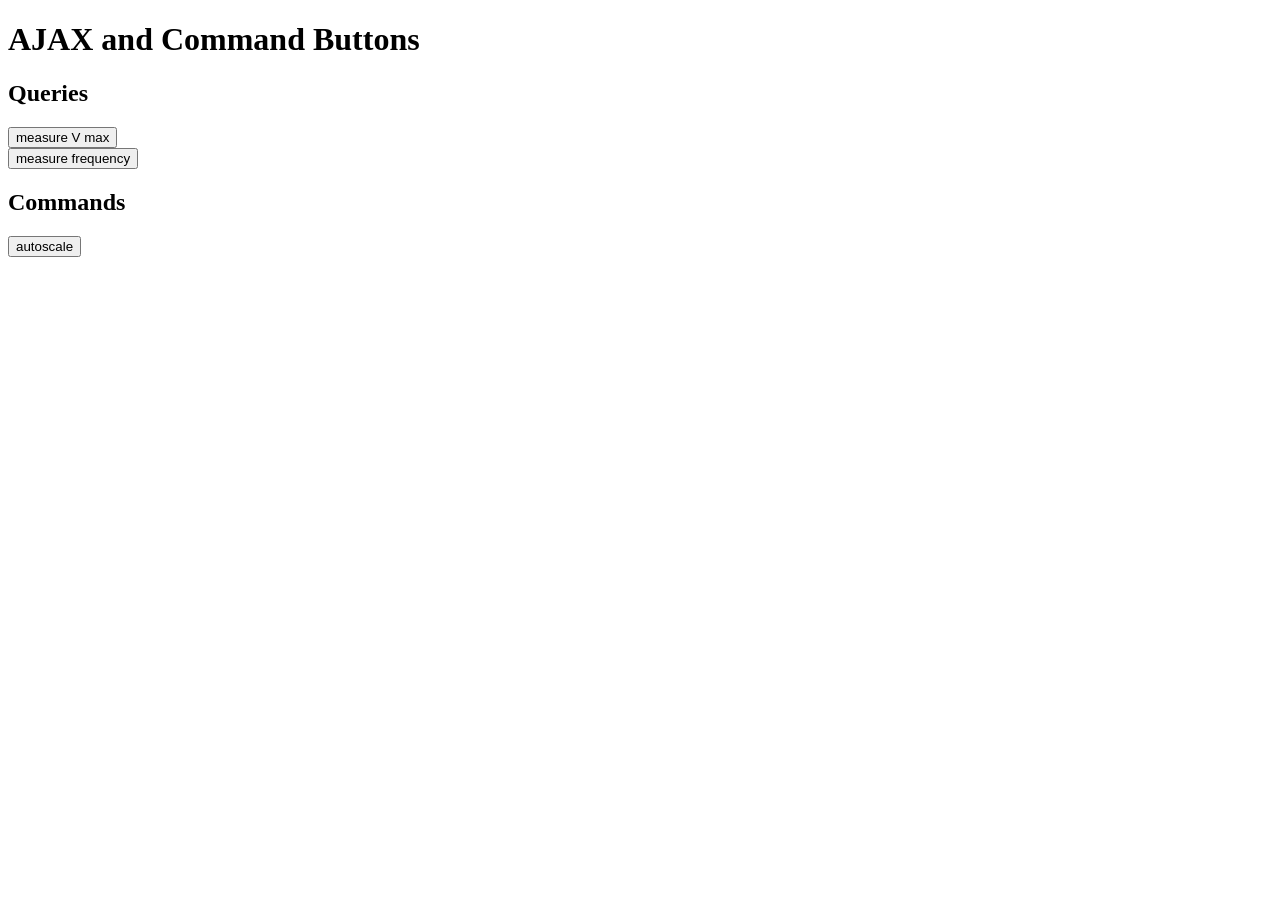
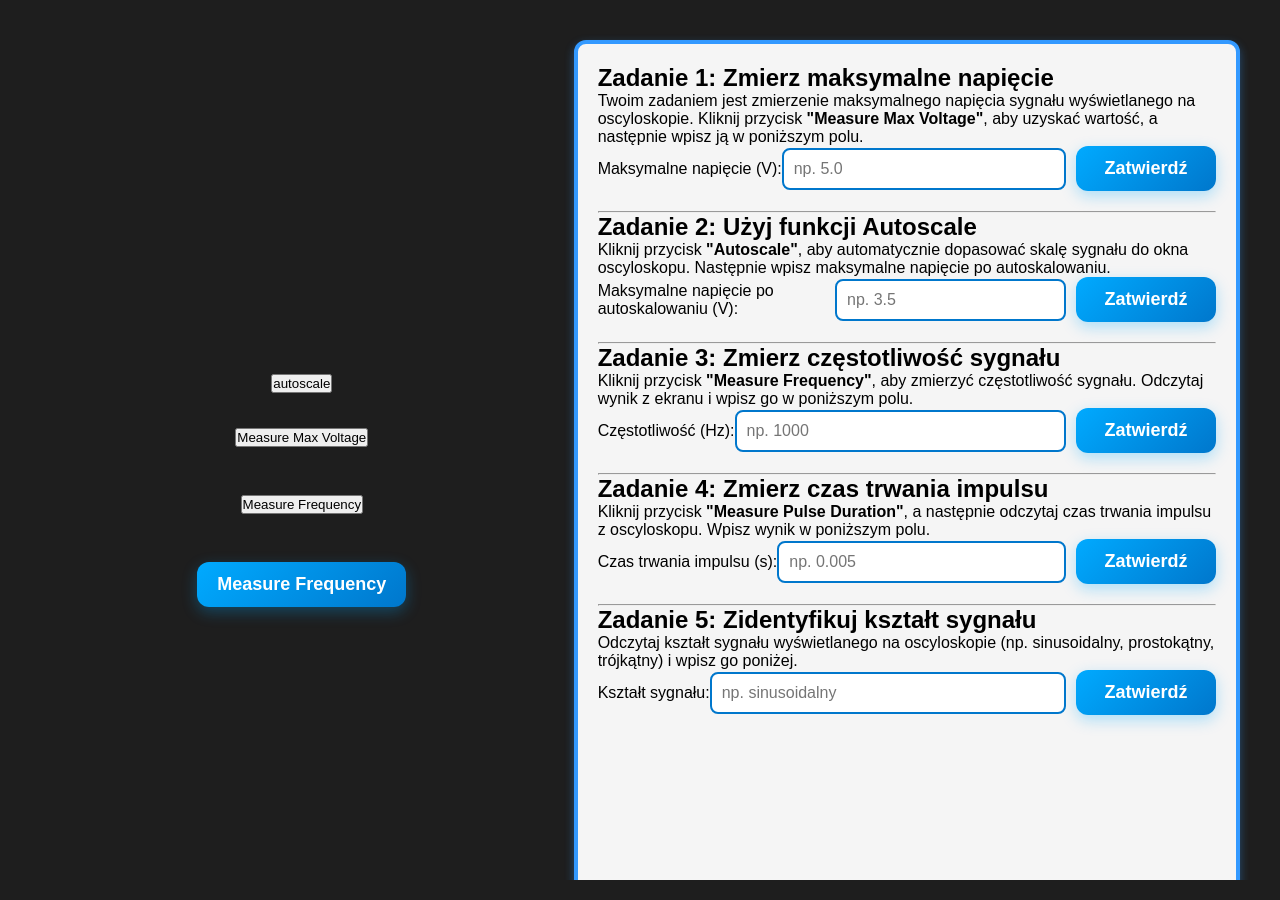
Before and after one commit to CatAwayFromFire/projektOscyloskop2, a Django app: page / in a window 1280 px wide. Run offline with Django 5.2, Linux system fonts and the light colour scheme.

Commit message:
now lvl1 is working

```diff
--- a/connection/commands.py
+++ b/connection/commands.py
@@ -1,3 +1,3 @@
 commands = {"autoscale":"aut",}
 queries = {"measure V max":"meas:vmax? chan1",
-           "measure frequency":"meas:per? chan1"}
+           "measure frequency":"meas:freq? chan1"}
--- a/templates/website/index.html
+++ b/templates/website/index.html
@@ -1,101 +1,106 @@
+{% load static %}
 <!DOCTYPE html>
 <html lang="en">
 <head>
     <meta charset="UTF-8">
     <meta name="viewport" content="width=device-width, initial-scale=1.0">
     <title>AJAX and Command Buttons</title>
-    <script>
-        document.addEventListener('DOMContentLoaded', function () {
-            // AJAX handling for query buttons
-            document.querySelectorAll('.ajax-button').forEach(button => {
-                button.addEventListener('click', function (e) {
-                    e.preventDefault();
-
-                    const query = this.getAttribute('data-query');
-                    const type = this.getAttribute('data-type');
-
-                    fetch('/button/', {
-                        method: 'POST',
-                        headers: {
-                            'Content-Type': 'application/x-www-form-urlencoded',
-                            'X-CSRFToken': '{{ csrf_token }}' // Include CSRF token
-                        },
-                        body: new URLSearchParams({
-                            query: query,
-                            type: type
-                        })
-                    })
-                    .then(response => response.json())
-                    .then(data => {
-                        // After query button is clicked, update button text with the response
-                        this.innerText = `${this.innerText}: ${data.data || 'Success'}`;
-                    })
-                    .catch(error => {
-                        console.error('Error:', error);
-                        this.innerText = 'Error occurred!';
-                    });
-                });
-            });
-
-            // Handle command buttons without page refresh
-            document.querySelectorAll('.command-button').forEach(form => {
-                form.addEventListener('submit', function (e) {
-                    e.preventDefault();
-
-                    const query = this.querySelector('input[name="query"]').value;
-                    const button = this.querySelector('button');
-                    const resultSpan = this.querySelector('.response');
-
-                    fetch('/button/', {
-                        method: 'POST',
-                        headers: {
-                            'Content-Type': 'application/x-www-form-urlencoded',
-                            'X-CSRFToken': '{{ csrf_token }}' // Include CSRF token
-                        },
-                        body: new URLSearchParams({
-                            query: query,
-                            type: 'command'
-                        })
-                    })
-                    .then(response => response.json())
-                    .then(data => {
-                        // After command button is clicked, update button text and show response
-                        button.innerText = `${button.innerText}: Completed`;
-                        resultSpan.innerText = `Command Result: ${data.data || 'Success'}`;
-                    })
-                    .catch(error => {
-                        console.error('Error:', error);
-                        resultSpan.innerText = 'Error occurred!';
-                    });
-                });
-            });
-        });
-    </script>
+    <link rel="stylesheet" href="{% static 'css/styles.css' %}">
+    <script src="{% static 'script.js' %}"></script>
 </head>
 <body>
-    <h1>AJAX and Command Buttons</h1>
+<div class="parent">
+    <!-- Lewa część z przyciskami -->
+    <div class="div1">
+        <form class="command-button" method="POST" action="/button/">
+            {% csrf_token %}
+            <input type="hidden" name="type" value="command">
+            <input type="hidden" name="query" value="aut">
+            <button type="submit">autoscale</button>
+        </form>
 
-    <!-- Query Buttons (AJAX) -->
-    <h2>Queries</h2>
-    {% for label, query in queries.items %}
         <button
             class="ajax-button"
-            data-query="{{ query }}"
+            data-query="meas:vmax? chan1"
             data-type="query">
-            {{ label }}
+            Measure Max Voltage
         </button>
         <br>
-    {% endfor %}
 
-    <!-- Command Buttons (Non-AJAX, but prevent page refresh) -->
-    <h2>Commands</h2>
-    {% for label, command in commands.items %}
-        <form class="command-button" method="POST" action="button/">
-            {% csrf_token %}
-            <input type="hidden" name="type" value="command">
-            <input type="hidden" name="query" value="{{ command }}">
-            <button type="submit">{{ label }}</button>
+        <button
+            class="ajax-button"
+            data-query="meas:per? chan1"
+            data-type="query">
+            Measure Frequency
+        </button>
+        <br>
+
+
+        <button class="styled-btn">Measure Frequency</button>
+
+    </div>
+
+    <!-- Prawa część z zadaniami i formularzami -->
+    <div class="div2">
+        <h2>Zadanie 1: Zmierz maksymalne napięcie</h2>
+        <p>
+            Twoim zadaniem jest zmierzenie maksymalnego napięcia sygnału wyświetlanego na oscyloskopie.
+            Kliknij przycisk <b>"Measure Max Voltage"</b>, aby uzyskać wartość, a następnie wpisz ją w poniższym polu.
+        </p>
+        <form action="/submit_max_voltage" method="POST">
+            <label for="max_voltage">Maksymalne napięcie (V):</label>
+            <input type="text" id="max_voltage" name="max_voltage" placeholder="np. 5.0" required>
+            <button type="submit" class="styled-btn">Zatwierdź</button>
         </form>
-    {% endfor %}
+
+        <hr>
+
+        <h2>Zadanie 2: Użyj funkcji Autoscale</h2>
+        <p>
+            Kliknij przycisk <b>"Autoscale"</b>, aby automatycznie dopasować skalę sygnału do okna oscyloskopu. Następnie wpisz maksymalne napięcie po autoskalowaniu.
+        </p>
+        <form action="/submit_autoscale" method="POST">
+            <label for="autoscale_voltage">Maksymalne napięcie po autoskalowaniu (V):</label>
+            <input type="text" id="autoscale_voltage" name="autoscale_voltage" placeholder="np. 3.5" required>
+            <button type="submit" class="styled-btn">Zatwierdź</button>
+        </form>
+
+        <hr>
+
+        <h2>Zadanie 3: Zmierz częstotliwość sygnału</h2>
+        <p>
+            Kliknij przycisk <b>"Measure Frequency"</b>, aby zmierzyć częstotliwość sygnału. Odczytaj wynik z ekranu i wpisz go w poniższym polu.
+        </p>
+        <form action="/submit_frequency" method="POST">
+            <label for="frequency">Częstotliwość (Hz):</label>
+            <input type="text" id="frequency" name="frequency" placeholder="np. 1000" required>
+            <button type="submit" class="styled-btn">Zatwierdź</button>
+        </form>
+
+        <hr>
+
+        <h2>Zadanie 4: Zmierz czas trwania impulsu</h2>
+        <p>
+            Kliknij przycisk <b>"Measure Pulse Duration"</b>, a następnie odczytaj czas trwania impulsu z oscyloskopu. Wpisz wynik w poniższym polu.
+        </p>
+        <form action="/submit_pulse_duration" method="POST">
+            <label for="pulse_duration">Czas trwania impulsu (s):</label>
+            <input type="text" id="pulse_duration" name="pulse_duration" placeholder="np. 0.005" required>
+            <button type="submit" class="styled-btn">Zatwierdź</button>
+        </form>
+
+        <hr>
+
+        <h2>Zadanie 5: Zidentyfikuj kształt sygnału</h2>
+        <p>
+            Odczytaj kształt sygnału wyświetlanego na oscyloskopie (np. sinusoidalny, prostokątny, trójkątny) i wpisz go poniżej.
+        </p>
+        <form action="/submit_signal_shape" method="POST">
+            <label for="signal_shape">Kształt sygnału:</label>
+            <input type="text" id="signal_shape" name="signal_shape" placeholder="np. sinusoidalny" required>
+            <button type="submit" class="styled-btn">Zatwierdź</button>
+        </form>
+    </div>
+</div>
 </body>
 </html>
--- /dev/null
+++ b/website/static/css/styles.css
@@ -0,0 +1,117 @@
+/* Resetowanie marginesów, paddingów i box-sizing */
+* {
+    margin: 0;
+    padding: 0;
+    box-sizing: border-box;
+}
+
+/* Tło całej strony */
+body, html {
+    height: 100%;
+    display: flex;
+    justify-content: center;
+    align-items: flex-start;  /* Wyrównanie do góry */
+    background-color: #1e1e1e;
+    font-family: 'Arial', sans-serif;
+    padding: 20px;  /* Dodałem trochę paddingu wokół strony, by przyciski nie były przyklejone do krawędzi */
+    overflow: hidden;
+}
+
+/* Kontener dla obu sekcji (lewej i prawej) */
+.parent {
+    display: grid;
+    grid-template-columns: 4fr 1.5fr;   /* Zachowanie proporcji 4:1.5 */
+    grid-template-rows: 1fr;           /* Tylko jeden wiersz */
+    width: 100%;                        /* Szerokość kontenera */
+    height: 80vh;                      /* Wysokość kontenera */
+    gap: 10px;                         /* Odstępy między kolumnami */
+}
+
+/* Lewa część - przyciski */
+.div1 {
+    grid-area: 1 / 1 / 2 / 2;
+    position: sticky;
+    top: 0;
+    height: 100vh;
+    background-color: #1e1e1e;
+    padding: 20px;
+
+    display: flex;
+    flex-direction: column; /* Ustawienie przycisków w jednej kolumnie */
+    justify-content: center; /* Centrowanie w pionie */
+    align-items: center; /* Centrowanie w poziomie */
+    gap: 15px; /* Większy odstęp między przyciskami */
+    overflow: hidden; /* Zapobiega przewijaniu */
+}
+form {
+    display: flex; /* Ustawienie elementów w jednym rzędzie */
+    align-items: center; /* Wyrównanie przycisku względem pola tekstowego */
+    margin-bottom: 20px; /* Odstęp między formularzami */
+}
+
+form input[type="text"] {
+    flex: 1; /* Pole tekstowe zajmuje jak najwięcej miejsca */
+    padding: 10px;
+    font-size: 16px;
+    border: 2px solid #0077cc; /* Dopasowany kolor ramki */
+    border-radius: 8px;
+    margin-right: 10px; /* Odstęp między polem a przyciskiem */
+    outline: none; /* Usunięcie podświetlenia po kliknięciu */
+}
+
+
+
+/* Prawa część - przewijany tekst */
+.div2 {
+    grid-area: 1 / 2 / 2 / 50;
+    overflow-y: auto; /* Przewijanie w pionie tylko w div2 */
+    padding: 20px;
+    background-color: whitesmoke; /* Kolor tła dla prawej strony */
+    border: 4px solid #3399ff;
+    border-radius: 12px;
+    box-shadow: 0px 4px 10px rgba(51, 153, 255, 0.4);
+    height: 100vh; /* Wysokość kontenera na 100vh */
+    scrollbar-width: none; /* Dla Firefoksa: cienki pasek przewijania */
+    scrollbar-color: #333 #7a7a7a; /* Dla Firefoksa: kolor paska przewijania */
+}
+.div2::-webkit-scrollbar {
+    width: 8px; /* Szerokość paska przewijania */
+}
+.div2::-webkit-scrollbar-track {
+    background-color: #7a7a7a; /* Kolor tła paska przewijania */
+}
+
+.styled-btn {
+    background: linear-gradient(135deg, #00aaff, #0077cc); /* Nowy gradient */
+    border: none;
+    border-radius: 12px;
+    color: white;
+    font-size: 18px; /* Większy tekst */
+    font-weight: bold;
+    padding: 12px 20px; /* Większe przyciski */
+    cursor: pointer;
+    transition: transform 0.2s ease, box-shadow 0.2s ease, background 0.2s ease;
+    box-shadow: 0 5px 15px rgba(0, 170, 255, 0.3); /* Zmieniony cień */
+    user-select: none;
+    min-width: 140px; /* Szersze przyciski */
+    text-align: center;
+}
+
+/* Efekt najechania na przycisk */
+.styled-btn:hover {
+    background: linear-gradient(135deg, #00cc00, #006600); /* Ciemniejszy gradient na hover */
+    box-shadow: 0 8px 20px rgba(0, 255, 0, 0.4); /* Zwiększenie cienia */
+    transform: translateY(-4px); /* Lekki efekt unoszenia przycisku */
+}
+
+/* Efekt kliknięcia (wciśnięcie przycisku) */
+.styled-btn:active {
+    transform: translateY(2px); /* Wciśnięcie przycisku */
+    box-shadow: 0 2px 5px rgba(0, 255, 0, 0.3); /* Mniejszy cień po kliknięciu */
+}
+
+/* Styl przycisku z fokusem */
+.styled-btn:focus {
+    outline: none; /* Usuwa kontur po kliknięciu */
+    box-shadow: 0 0 0 3px rgba(0, 255, 0, 0.5); /* Zielony kontur przy fokusem */
+}
--- a/website/static/script.js
+++ b/website/static/script.js
@@ -1,4 +1,20 @@
 document.addEventListener('DOMContentLoaded', function () {
+    // Get CSRF token from the cookies
+    function getCSRFToken() {
+        let cookieValue = null;
+        const cookies = document.cookie.split(';');
+        for (let i = 0; i < cookies.length; i++) {
+            const cookie = cookies[i].trim();
+            if (cookie.startsWith('csrftoken=')) {
+                cookieValue = cookie.substring('csrftoken='.length);
+                break;
+            }
+        }
+        return cookieValue;
+    }
+
+    const csrfToken = getCSRFToken();
+
     // AJAX handling for query buttons
     document.querySelectorAll('.ajax-button').forEach(button => {
         button.addEventListener('click', function (e) {
@@ -11,7 +27,7 @@
                 method: 'POST',
                 headers: {
                     'Content-Type': 'application/x-www-form-urlencoded',
-                            'X-CSRFToken': '{{ csrf_token }}' // Include CSRF token
+                    'X-CSRFToken': csrfToken // Add CSRF token to headers
                 },
                 body: new URLSearchParams({
                     query: query,
@@ -43,7 +59,7 @@
                 method: 'POST',
                 headers: {
                     'Content-Type': 'application/x-www-form-urlencoded',
-                            'X-CSRFToken': '{{ csrf_token }}' // Include CSRF token
+                    'X-CSRFToken': csrfToken // Add CSRF token to headers
                 },
                 body: new URLSearchParams({
                     query: query,
--- a/website/views.py
+++ b/website/views.py
@@ -6,8 +6,13 @@ def index(request):
     return render(request, 'website/index.html', {"commands":commands, "queries":queries})
 
 def lvl(request,number):
-    gensetup()
-    return render(request, f'website/lvl{number}.html')
+    poziom = [{"freq":2000,"volt":5,"func":"sin"},]
+    freq = poziom[number-1]["freq"]
+    volt = poziom[number-1]["volt"]
+    func = poziom[number-1]["func"]
+    send_command("*RST")
+    gensetup(freq,volt,func)
+    return render(request, f'website/lvl{number}.html',poziom[number-1])
 
 def button(request):
     if request.method == "POST":
```
Also changed, not shown: templates/website/base.html (added, +36 -0 lines), templates/website/lvl1.html (+86 -8 lines), templates/webdev/index.html (line endings or trailing spaces), templates/webdev/styles.css (renamed from webdev/styles.css). Lines whose indentation alone changed are shown as unchanged.
